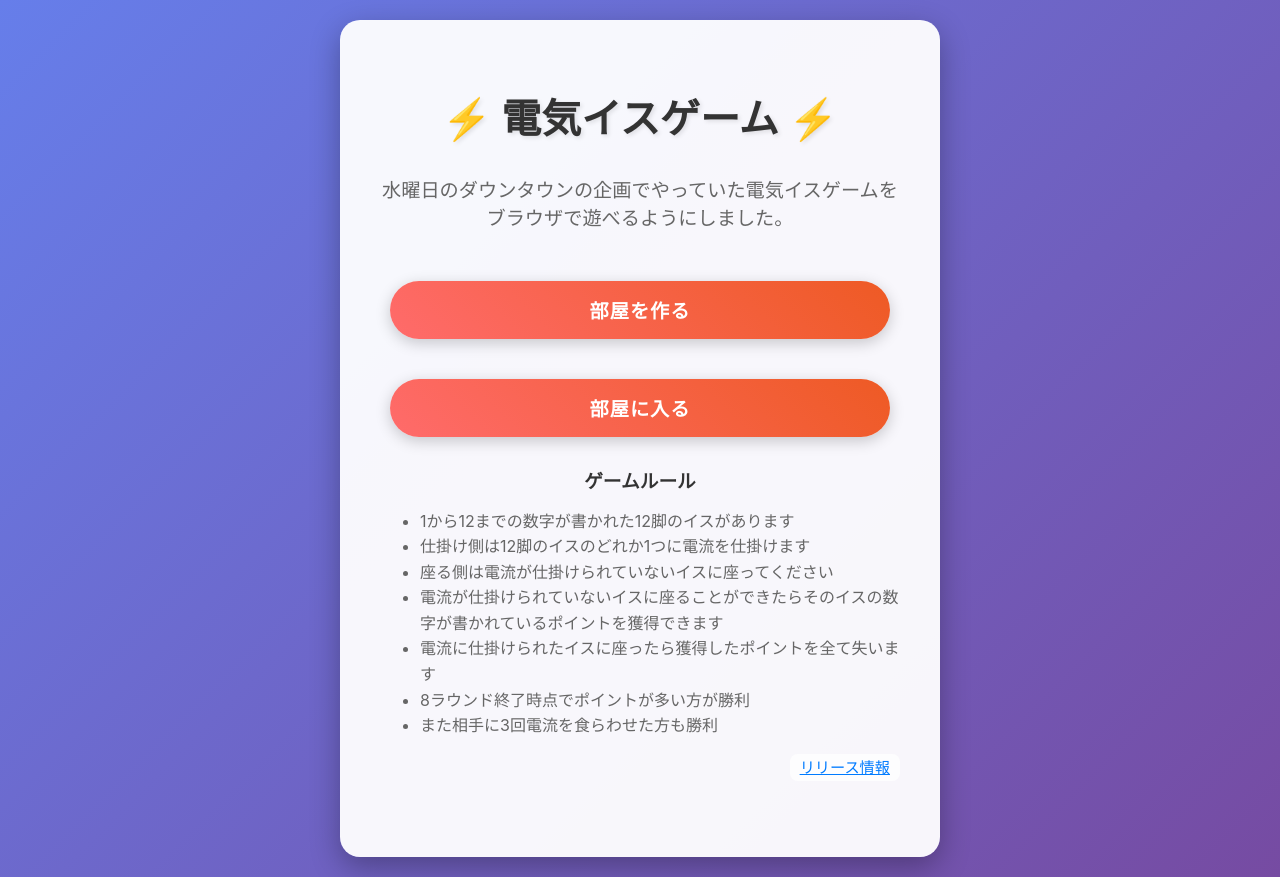
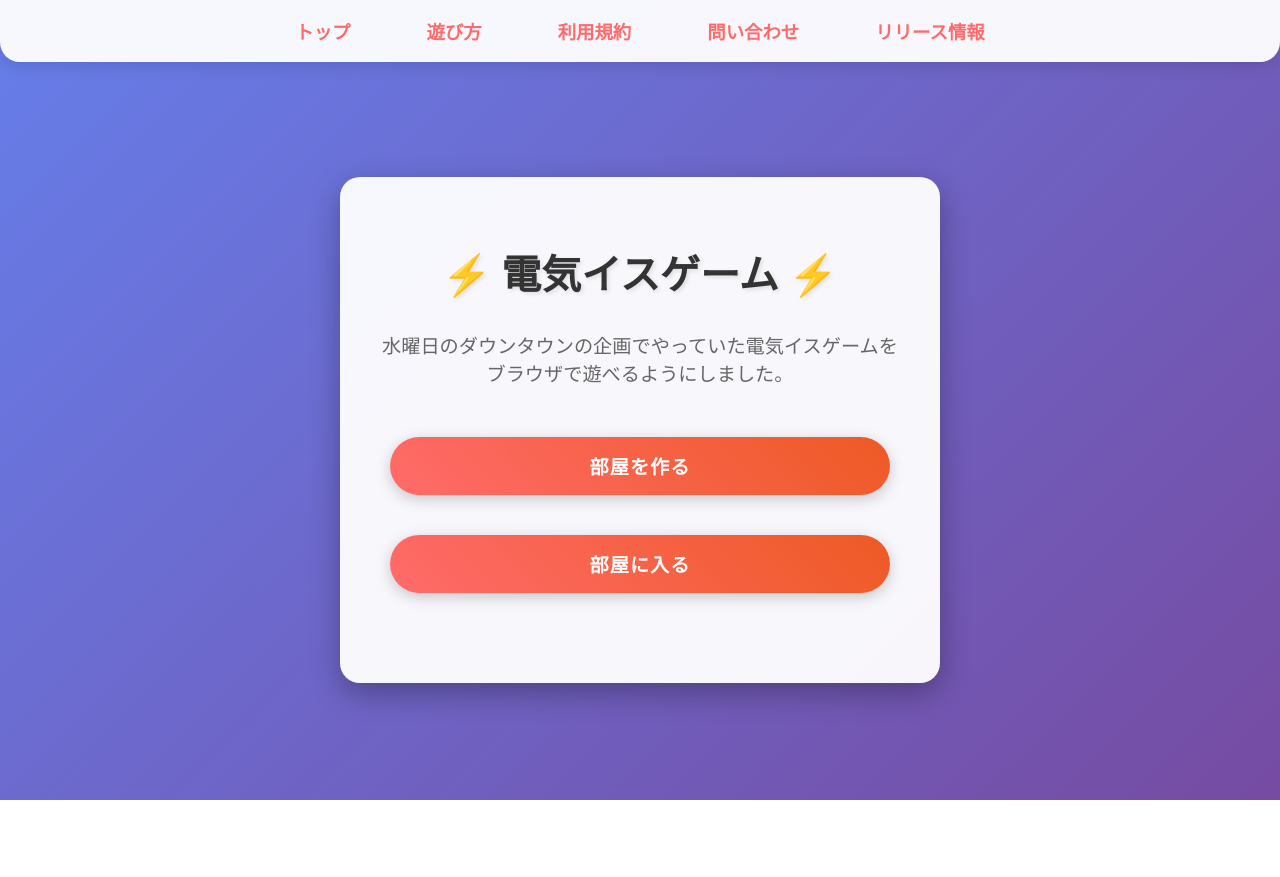
Before and after one commit to yatsu3/denki-isu, a React (Create React App) app: page / in a window 1280 px wide. After the commit the page ends 800 px from the top, so only its background shows below. Built offline with nearby package versions, Linux system fonts and the light colour scheme; no server answers.

Commit message:
デザイン修正

```diff
--- a/src/App.css
+++ b/src/App.css
@@ -6,6 +6,7 @@
   justify-content: center;
   align-items: center;
   padding: 20px;
+  padding-top: 80px; /* ヘッダー固定分の余白を追加 */
 }
 
 .container {
--- a/src/App.js
+++ b/src/App.js
@@ -5,6 +5,10 @@
 import JoinRoom from './components/JoinRoom';
 import GameRoom from './components/GameRoom';
 import ReleaseInfo from './components/ReleaseInfo';
+import Header from './components/Header';
+import HowToPlay from './components/HowToPlay';
+import Terms from './components/Terms';
+import Contact from './components/Contact';
 import { initGA, sendPageView } from './services/analytics';
 import './App.css';
 
@@ -28,9 +32,13 @@
   return (
     <Router>
       <div className="App">
+        <Header />
         <PageTracker />
         <Routes>
           <Route path="/" element={<TopPage />} />
+          <Route path="/how-to-play" element={<HowToPlay />} />
+          <Route path="/terms" element={<Terms />} />
+          <Route path="/contact" element={<Contact />} />
           <Route path="/create-room" element={<CreateRoom />} />
           <Route path="/join-room" element={<JoinRoom />} />
           <Route path="/game/:roomId" element={<GameRoom roomCode={null} isHost={false} />} />
--- /dev/null
+++ b/src/components/Contact.js
@@ -0,0 +1,15 @@
+import React from "react";
+
+const Contact = () => (
+  <div className="container">
+    <h2 style={{ fontSize: '2rem', fontWeight: 'bold', color: '#ff6b6b', marginBottom: '20px', textShadow: '2px 2px 4px rgba(0,0,0,0.07)' }}>
+      問い合わせ
+    </h2>
+    <p style={{ fontSize: '1.15rem', color: '#444', lineHeight: 1.8, textAlign: 'left' }}>
+      ご意見・ご要望・不具合報告などがありましたら、下記メールアドレスまでご連絡ください。<br/>
+      <b>メールアドレス：</b> yatsutako3@gmail.com
+    </p>
+  </div>
+);
+
+export default Contact;
--- /dev/null
+++ b/src/components/Header.css
@@ -0,0 +1,41 @@
+.header {
+  position: fixed;
+  top: 0;
+  left: 0;
+  width: 100vw;
+  z-index: 1000;
+  background: rgba(255, 255, 255, 0.95);
+  padding: 18px 0;
+  border-bottom: none;
+  border-radius: 0 0 20px 20px;
+  box-shadow: 0 4px 16px rgba(0, 0, 0, 0.12);
+  margin-bottom: 0;
+}
+
+.nav {
+  display: flex;
+  justify-content: center;
+}
+
+.nav-list {
+  list-style: none;
+  display: flex;
+  gap: 36px;
+  margin: 0;
+  padding: 0;
+}
+
+.nav-list li a {
+  text-decoration: none;
+  color: #ff6b6b;
+  font-weight: bold;
+  font-size: 1.15rem;
+  padding: 8px 20px;
+  border-radius: 50px;
+  transition: background 0.2s, color 0.2s;
+}
+
+.nav-list li a:hover {
+  background: linear-gradient(45deg, #ff6b6b, #ee5a24);
+  color: #fff;
+}
--- /dev/null
+++ b/src/components/Header.js
@@ -0,0 +1,19 @@
+import React from "react";
+import { Link } from "react-router-dom";
+import "./Header.css";
+
+const Header = () => (
+  <header className="header">
+    <nav className="nav">
+      <ul className="nav-list">
+        <li><Link to="/">トップ</Link></li>
+        <li><Link to="/how-to-play">遊び方</Link></li>
+        <li><Link to="/terms">利用規約</Link></li>
+        <li><Link to="/contact">問い合わせ</Link></li>
+        <li><Link to="/release-info">リリース情報</Link></li>
+      </ul>
+    </nav>
+  </header>
+);
+
+export default Header;
--- /dev/null
+++ b/src/components/HowToPlay.js
@@ -0,0 +1,23 @@
+import React from "react";
+
+const HowToPlay = () => (
+  <div className="container">
+    <h2 style={{ fontSize: '2rem', fontWeight: 'bold', color: '#ff6b6b', marginBottom: '20px', textShadow: '2px 2px 4px rgba(0,0,0,0.07)' }}>
+      遊び方
+    </h2>
+    <p style={{ fontSize: '1.15rem', color: '#444', lineHeight: 1.8, textAlign: 'left' }}>
+      <center>このゲームの遊び方を簡単に説明します。</center>
+      <ul>
+      <li>1から12までの数字が書かれた12脚のイスがあります</li>
+          <li>仕掛け側は12脚のイスのどれか1つに電流を仕掛けます</li>
+          <li>座る側は電流が仕掛けられていないイスに座ってください</li>
+          <li>電流が仕掛けられていないイスに座ることができたらそのイスの数字が書かれているポイントを獲得できます</li>
+          <li>電流に仕掛けられたイスに座ったら獲得したポイントを全て失います</li>
+          <li>8ラウンド終了時点でポイントが多い方が勝利</li>
+          <li>また相手に3回電流を食らわせた方も勝利</li>
+      </ul>
+    </p>
+  </div>
+);
+
+export default HowToPlay;
--- a/src/components/ReleaseInfo.js
+++ b/src/components/ReleaseInfo.js
@@ -3,16 +3,16 @@
 
 const ReleaseInfo = () => {
   return (
-    <div style={{ maxWidth: 600, margin: '40px auto', background: '#fff', borderRadius: 12, boxShadow: '0 2px 12px rgba(0,0,0,0.08)', padding: 32 }}>
-      <h2 style={{ color: '#333', marginBottom: 24 }}>リリース情報</h2>
-      <ul style={{ color: '#444', fontSize: '1.05rem', lineHeight: 1.7, marginBottom: 32 }}>
+    <div className="container">
+      <h2 style={{ fontSize: '2rem', fontWeight: 'bold', color: '#ff6b6b', marginBottom: '20px', textShadow: '2px 2px 4px rgba(0,0,0,0.07)' }}>
+        リリース情報
+      </h2>
+      <ul style={{ color: '#444', fontSize: '1.15rem', lineHeight: 1.8, marginBottom: 32, textAlign: 'left' }}>
         <li>2024-07-01: リリース開始</li>
         <li>2024-07-11: リリースページ作成</li>
         <li>2025-07-19: ファビコン設定</li>
+        <li>2025-07-30: ページデザインの修正</li>
       </ul>
-      <div style={{ textAlign: 'right' }}>
-        <Link to="/" style={{ color: '#007bff', textDecoration: 'underline', fontSize: '1rem' }}>トップページに戻る</Link>
-      </div>
     </div>
   );
 };
--- /dev/null
+++ b/src/components/Terms.js
@@ -0,0 +1,44 @@
+import React from "react";
+
+const Terms = () => (
+  <div className="container">
+    <h2 style={{ fontSize: '2rem', fontWeight: 'bold', color: '#ff6b6b', marginBottom: '20px', textShadow: '2px 2px 4px rgba(0,0,0,0.07)' }}>
+      利用規約
+    </h2>
+    <div style={{ fontSize: '1.05rem', color: '#444', lineHeight: 1.8, textAlign: 'left' }}>
+      <p>この利用規約（以下「本規約」といいます）は、本サービスの利用条件を定めるものです。ご利用の前に必ずお読みください。</p>
+      <h3 style={{ fontSize: '1.1rem', color: '#ff6b6b', marginTop: '18px' }}>第1条（適用）</h3>
+      <p>本規約は、ユーザーと運営者との間の本サービスの利用に関わる一切の関係に適用されます。</p>
+      <h3 style={{ fontSize: '1.1rem', color: '#ff6b6b', marginTop: '18px' }}>第2条（利用）</h3>
+      <p>基本的にどのユーザーも本サービスを利用することができます。</p>
+      <h3 style={{ fontSize: '1.1rem', color: '#ff6b6b', marginTop: '18px' }}>第3条（禁止事項）</h3>
+      <ul style={{ marginLeft: '1em' }}>
+        <li>法令または公序良俗に違反する行為</li>
+        <li>犯罪行為に関連する行為</li>
+        <li>本サービスの運営を妨害する行為</li>
+        <li>他のユーザーまたは第三者に不利益、損害、不快感を与える行為</li>
+        <li>不正アクセスや情報の改ざん等の行為</li>
+        <li>その他、運営者が不適切と判断する行為</li>
+      </ul>
+      <h3 style={{ fontSize: '1.1rem', color: '#ff6b6b', marginTop: '18px' }}>第4条（本サービスの提供の停止等）</h3>
+      <p>運営者は、以下のいずれかの事由があると判断した場合、ユーザーに事前に通知することなく本サービスの全部または一部の提供を停止または中断することができます。</p>
+      <ul style={{ marginLeft: '1em' }}>
+        <li>本サービスにかかるシステムの保守点検または更新を行う場合</li>
+        <li>地震、落雷、火災、停電、天災などの不可抗力によりサービスの提供が困難となった場合</li>
+        <li>その他、運営者がサービスの提供が困難と判断した場合</li>
+      </ul>
+      <h3 style={{ fontSize: '1.1rem', color: '#ff6b6b', marginTop: '18px' }}>第5条（免責事項）</h3>
+      <ul style={{ marginLeft: '1em' }}>
+        <li>運営者は、本サービスに事実上または法律上の瑕疵（安全性、信頼性、正確性、完全性、適合性、特定目的への適合性、セキュリティ等を含みますが、これらに限りません。）がないことを明示的にも黙示的にも保証しておりません。</li>
+        <li>運営者は、本サービスに起因してユーザーに生じたあらゆる損害について一切の責任を負いません。</li>
+      </ul>
+      <h3 style={{ fontSize: '1.1rem', color: '#ff6b6b', marginTop: '18px' }}>第6条（利用規約の変更）</h3>
+      <p>運営者は、必要と判断した場合には、ユーザーに通知することなくいつでも本規約を変更することができるものとします。</p>
+      <h3 style={{ fontSize: '1.1rem', color: '#ff6b6b', marginTop: '18px' }}>第7条（準拠法・裁判管轄）</h3>
+      <p>本規約の解釈にあたっては、日本法を準拠法とします。本サービスに関して紛争が生じた場合には、運営者の所在地を管轄する裁判所を専属的合意管轄とします。</p>
+      <p style={{ marginTop: '32px', color: '#888', fontSize: '0.95rem' }}>制定日：2025年7月30日</p>
+    </div>
+  </div>
+);
+
+export default Terms;
--- a/src/components/TopPage.js
+++ b/src/components/TopPage.js
@@ -28,23 +28,6 @@
           部屋に入る
         </button>
       </div>
-      <div className="game-rules">
-        <h3 style={{ color: '#333', marginBottom: '15px' }}>ゲームルール</h3>
-        <ul style={{ textAlign: 'left', color: '#666', lineHeight: '1.6' }}>
-          <li>1から12までの数字が書かれた12脚のイスがあります</li>
-          <li>仕掛け側は12脚のイスのどれか1つに電流を仕掛けます</li>
-          <li>座る側は電流が仕掛けられていないイスに座ってください</li>
-          <li>電流が仕掛けられていないイスに座ることができたらそのイスの数字が書かれているポイントを獲得できます</li>
-          <li>電流に仕掛けられたイスに座ったら獲得したポイントを全て失います</li>
-          <li>8ラウンド終了時点でポイントが多い方が勝利</li>
-          <li>また相手に3回電流を食らわせた方も勝利</li>
-        </ul>
-        <div style={{ marginTop: '8px', textAlign: 'right' }}>
-          <Link to="/release-info" style={{ fontSize: '0.95rem', color: '#007bff', textDecoration: 'underline', background: 'rgba(255,255,255,0.8)', padding: '4px 10px', borderRadius: '8px' }}>
-            リリース情報
-          </Link>
-        </div>
-      </div>
 
       {/* 広告バナー */}
       <div style={{ marginTop: '40px' }}>
```
